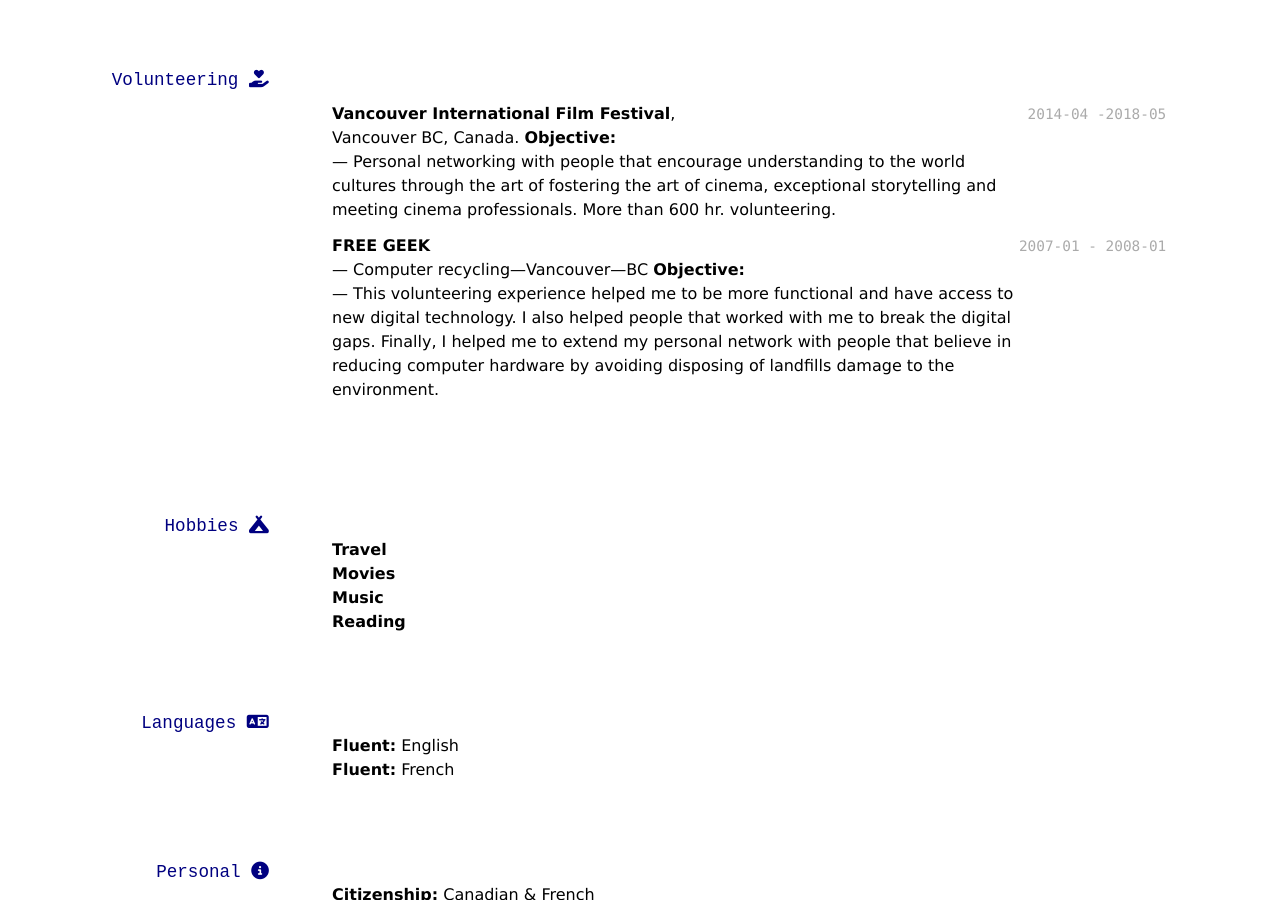
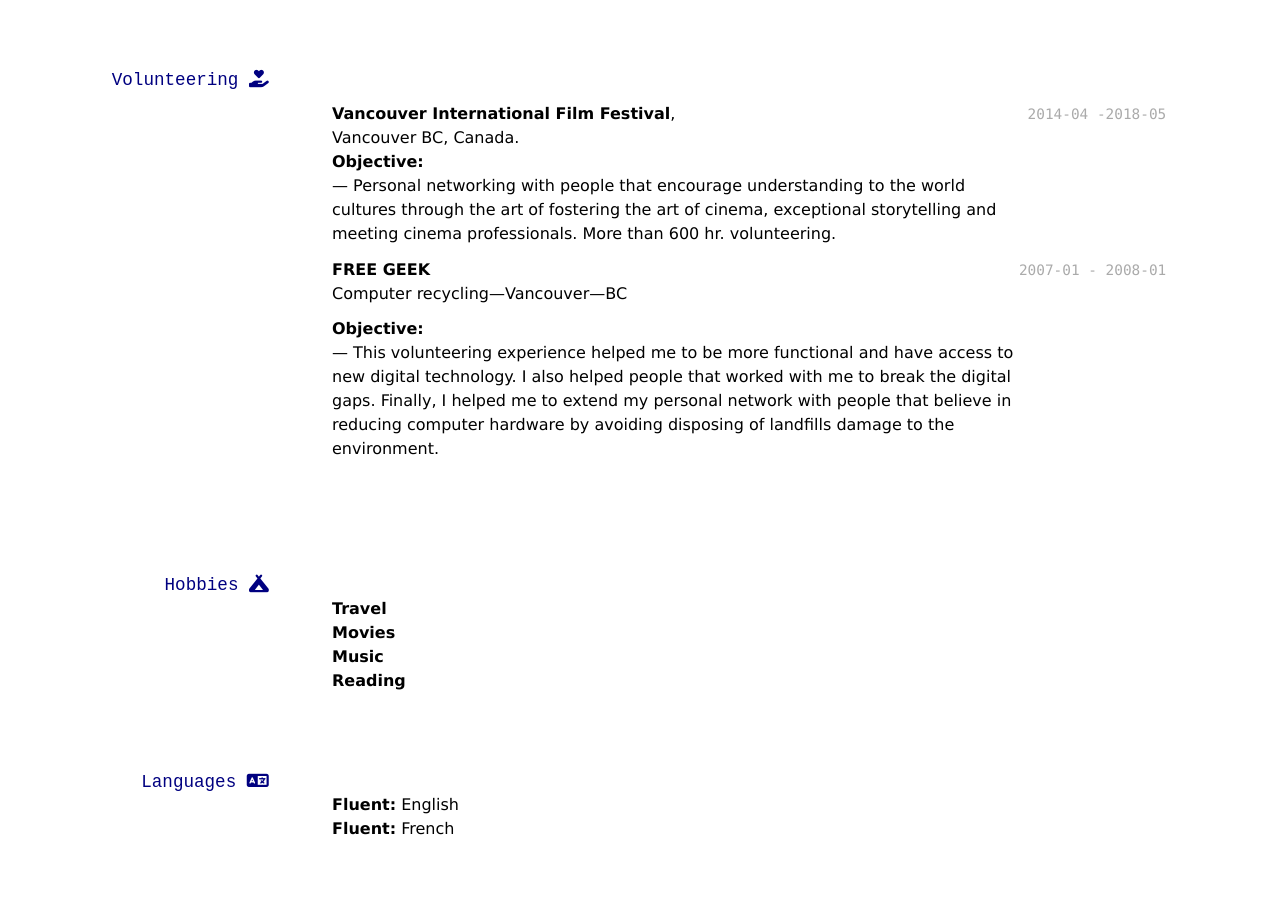
Before and after one commit to s-earnest/resume, a Jekyll site: the page built from index.md, in a window 1280 px wide and 900 px high, scrolled down 9087 px. Built offline with Jekyll 4.4.1, drawn with Linux system fonts in a browser that asks for light colours; nearby versions of some CDN libraries; a style sheet for code colours, icons or effects is not loaded.

Commit message:
20250330 080301

```diff
--- a/index.md
+++ b/index.md
@@ -329,7 +329,7 @@ Getting the hands dirty is one **preferred way of learning**, working with smart
 
 `2021-10 - 2022-04`
 
-### [ CIBC ]
+### CIBC
 **Cash Processing Clerk** Part-time contract
 
 **Achievement:**
@@ -726,16 +726,19 @@ Objective:
 `2014-04 -2018-05`
 **Vancouver International Film Festival**,
 <br>Vancouver BC, Canada.
+<br>
 **Objective:**
-<br>—  Personal networking with people that encourage understanding to the world cultures through the art of fostering the art of cinema, exceptional storytelling and meeting cinema professionals.
+<br>— Personal networking with people that encourage understanding to the world cultures through the art of fostering the art of cinema, exceptional storytelling and meeting cinema professionals.
 More than 600 hr. volunteering.
 
 
 `2007-01 - 2008-01`
 **FREE GEEK**
-<br>— Computer recycling—Vancouver—BC
+<br>Computer recycling—Vancouver—BC
+<br>
+
 **Objective:**
-<br>—  This volunteering experience helped me to be more functional and have access to new digital technology. I also helped people that worked with me to break the digital gaps. Finally, I helped me to extend my personal network with people that believe in reducing computer hardware by avoiding disposing of landfills damage to the environment.
+<br>— This volunteering experience helped me to be more functional and have access to new digital technology. I also helped people that worked with me to break the digital gaps. Finally, I helped me to extend my personal network with people that believe in reducing computer hardware by avoiding disposing of landfills damage to the environment.
 
 
 
```
